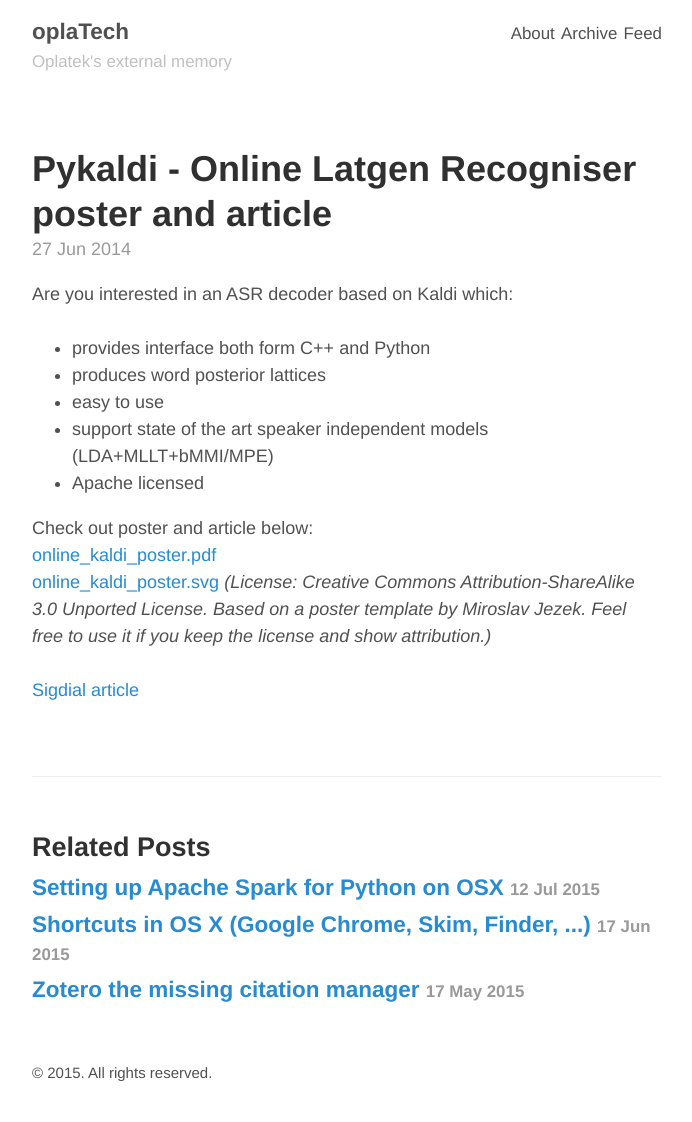
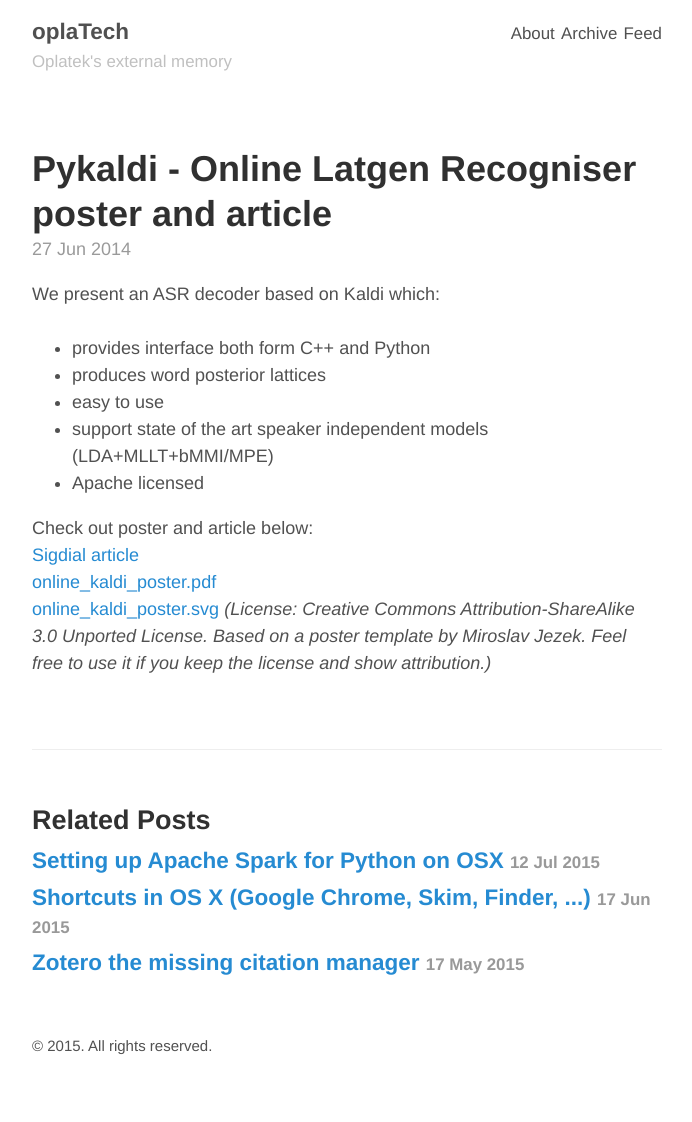
Before and after one commit to oplatek/oplatek.github.io, a Jekyll site: the page built from _posts/2014-06-27-pykaldi-online-latgen-recogniser-poster.html, in a window 1280 px wide. Shown: the whole page, without its empty margins (293-985 px from the left). Built offline with Jekyll 4.4.1, drawn with Linux system fonts in a browser that asks for light colours; after the commit the page ends 1095 px from its top, so only the background shows below that.

Commit message:
small fix of pykaldi article/poster blog post

```diff
--- a/_posts/2014-06-27-pykaldi-online-latgen-recogniser-poster.html
+++ b/_posts/2014-06-27-pykaldi-online-latgen-recogniser-poster.html
@@ -15,4 +15,11 @@
 blogger_orig_url: http://oplatek.blogspot.com/2014/06/pykaldi-online-latgen-recogniser-poster.html
 ---
 
-Are you interested in an ASR decoder based on Kaldi which:<br /><br /><ul><li>provides interface both form C++ and Python&nbsp;</li><li>produces word posterior lattices</li><li>easy to use</li><li>support state of the art speaker independent models (LDA+MLLT+bMMI/MPE)</li><li>Apache licensed</li></ul><div>Check out poster and article below:</div><div><a href="http://ufal.mff.cuni.cz/~oplatek/papers/online_kaldi_poster.pdf">online_kaldi_poster.pdf</a><br /><a href="http://ufal.mff.cuni.cz/~oplatek/papers/online_kaldi_poster.svg">online_kaldi_poster.svg</a>&nbsp;<i>(License: Creative Commons Attribution-ShareAlike 3.0 Unported License. Based on a poster template by Miroslav Jezek. Feel free to use it if you keep the license and show attribution.)</i><br /><br /><a href="http://www.sigdial.org/workshops/conference15/proceedings/pdf/W14-4315.pdf">Sigdial article</a></div>
+We present an ASR decoder based on Kaldi which:<br /><br />
+<ul><li>provides interface both form C++ and Python&nbsp;</li><li>produces word posterior lattices</li><li>easy to use</li><li>support state of the art speaker independent models (LDA+MLLT+bMMI/MPE)</li><li>Apache licensed</li></ul>
+<div>Check out poster and article below:</div>
+<div>
+    <a href="http://www.sigdial.org/workshops/conference15/proceedings/pdf/W14-4315.pdf">Sigdial article</a><br />
+    <a href="http://ufal.mff.cuni.cz/~oplatek/papers/online_kaldi_poster.pdf">online_kaldi_poster.pdf</a><br />
+    <a href="http://ufal.mff.cuni.cz/~oplatek/papers/online_kaldi_poster.svg">online_kaldi_poster.svg</a>&nbsp;<i>(License: Creative Commons Attribution-ShareAlike 3.0 Unported License. Based on a poster template by Miroslav Jezek. Feel free to use it if you keep the license and show attribution.)</i><br />
+</div>
```
